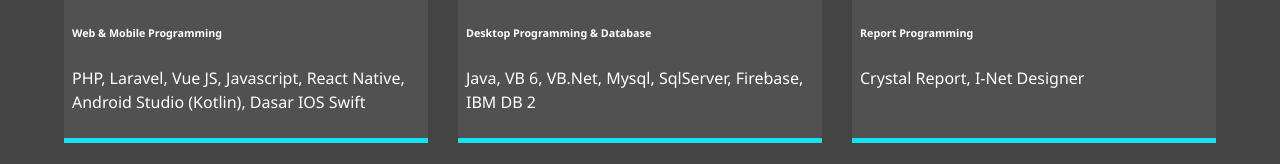
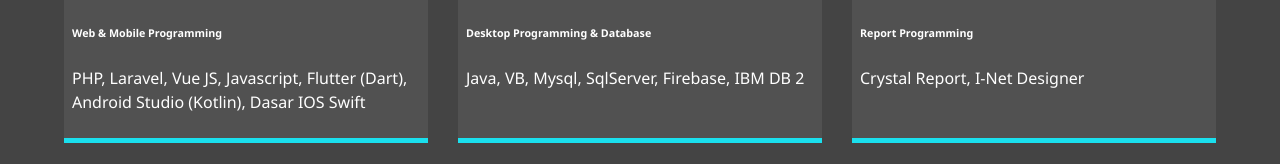
Before and after one commit to cobacoding/cobacoding.github.io, a plain HTML site: page about.html in a window 1280 px wide. Shown: the part 574-738 px from the top of the page. Drawn offline with Linux system fonts and the light colour scheme.

Commit message:
Update about.html

```diff
--- a/about.html
+++ b/about.html
@@ -64,13 +64,13 @@
            <div class="job job-1">
                <h3>Web & Mobile</h3>
                <h6>Web & Mobile Programming</h6>
-               <p>PHP, Laravel, Vue JS, Javascript, React Native, Android Studio (Kotlin), Dasar IOS Swift</p>
+               <p>PHP, Laravel, Vue JS, Javascript, Flutter (Dart), Android Studio (Kotlin), Dasar IOS Swift</p>
            </div>
 
            <div class="job job-2">
                <h3>Desktop & Database</h3>
                <h6>Desktop Programming & Database</h6>
-               <p>Java, VB 6, VB.Net, Mysql, SqlServer, Firebase, IBM DB 2</p>
+               <p>Java, VB, Mysql, SqlServer, Firebase, IBM DB 2</p>
            </div>
 
            <div class="job job-3">
```
